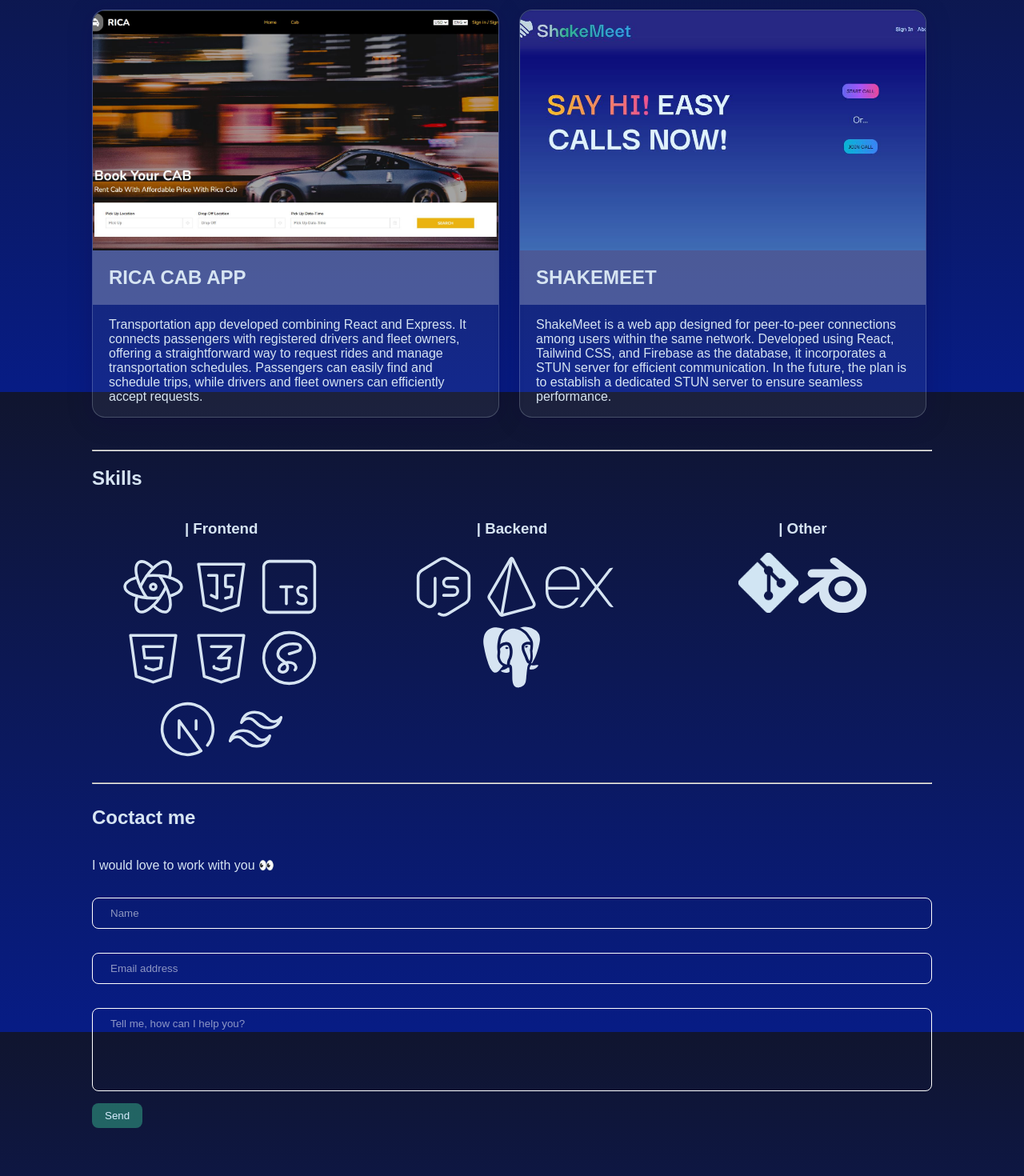
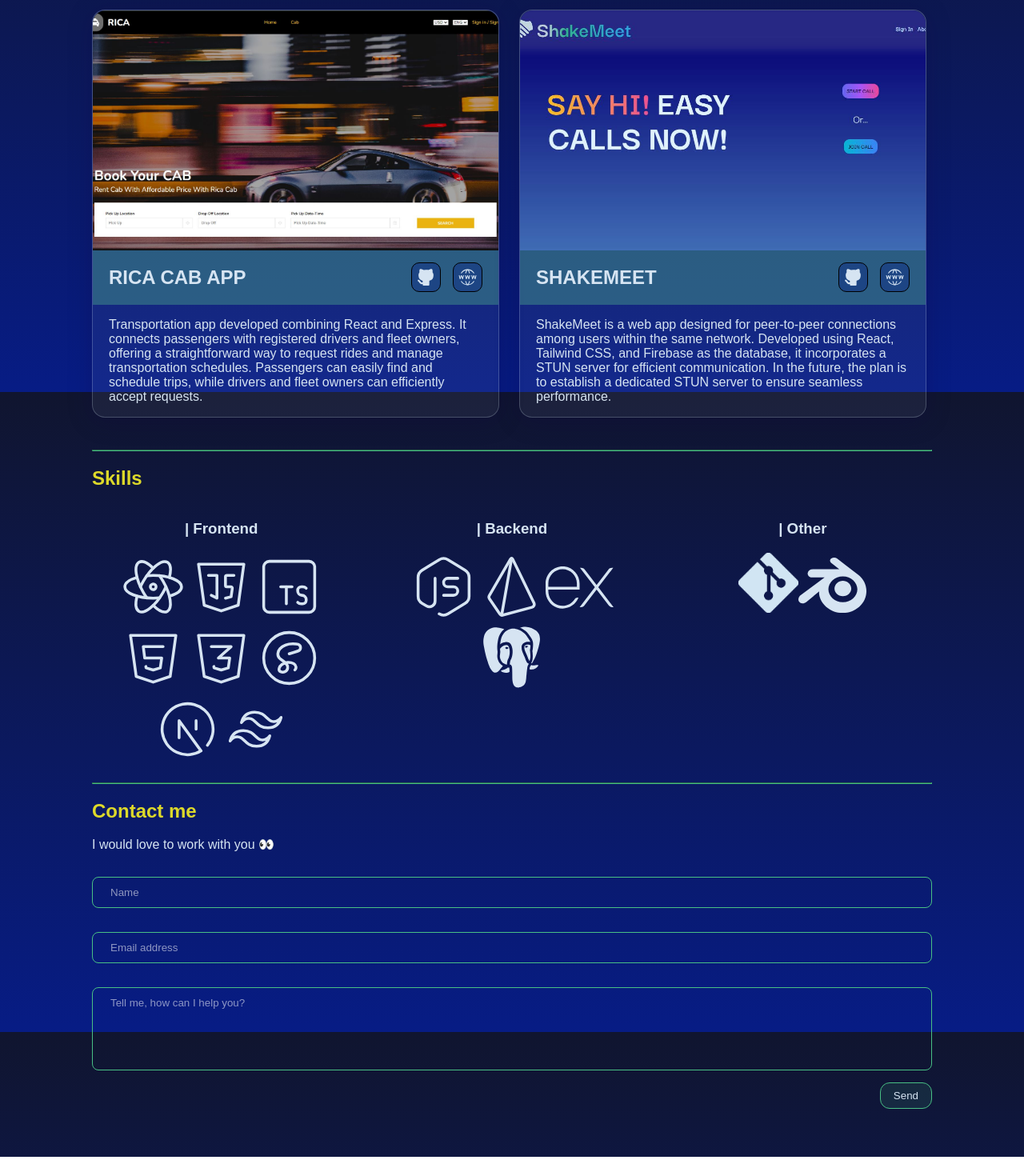
Before and after one commit to mercuryeater/portfolio, a Next.js app: page / in a window 1280 px wide. Shown: the part 310-1780 px from the top of the page at 80% size. After the commit the page ends 1756 px from the top, so only its background shows below. Built offline with nearby package versions, Linux system fonts and the light colour scheme; a web font is replaced by a local one.

Commit message:
Feature/general styles (#10)
* chore: :lipstick: addColorsUnifyButtons

* feat: :lipstick: addCustomScrollbar

```diff
--- a/src/app/globals.css
+++ b/src/app/globals.css
@@ -40,3 +40,44 @@ body {
   padding: 60px 30px;
   background-attachment: fixed;
 }
+
+hr {
+  border-color: #48bf84;
+}
+
+/* Firefox */
+* {
+  scrollbar-width: thin;
+  scrollbar-color: #48bd82 #b9ffd5;
+}
+
+/* Chrome, Edge and Safari */
+*::-webkit-scrollbar {
+  height: 8px;
+  width: 8px;
+}
+*::-webkit-scrollbar-track {
+  border-radius: 0px;
+  background-color: #0b185b;
+}
+
+*::-webkit-scrollbar-track:hover {
+  background-color: #12237a;
+}
+
+*::-webkit-scrollbar-track:active {
+  background-color: #162b92;
+}
+
+*::-webkit-scrollbar-thumb {
+  border-radius: 20px;
+  background-color: #48bd8285;
+}
+
+*::-webkit-scrollbar-thumb:hover {
+  background-color: #4fd291c9;
+}
+
+*::-webkit-scrollbar-thumb:active {
+  background-color: #50d492e8;
+}
--- a/src/app/page.js
+++ b/src/app/page.js
@@ -9,12 +9,13 @@ export default function Home() {
     <main className="home">
       <Intro />
       <hr />
-      <h2>Projects</h2>
+      <h2 className="home__titles">Projects</h2>
       <Projects />
       <hr />
-      <h2>Skills</h2>
+      <h2 className="home__titles">Skills</h2>
       <Skills />
       <hr />
+      <h2 className="home__titles">Contact me</h2>
       <Contact />
     </main>
   );
--- a/src/app/page.scss
+++ b/src/app/page.scss
@@ -1,4 +1,8 @@
 .home {
   max-width: 1050px;
   margin: auto;
+
+  &__titles {
+    color: #ddd92a;
+  }
 }
--- a/src/components/Contact/Contact.jsx
+++ b/src/components/Contact/Contact.jsx
@@ -14,7 +14,6 @@ export default function Contact() {
 
   return (
     <div className="contact">
-      <h2 className="contact__title">Coctact me</h2>
       <p className="contact__title">I would love to work with you 👀</p>
       <form className="contact__form" onSubmit={sendForm}>
         <input
--- a/src/components/Contact/Contact.scss
+++ b/src/components/Contact/Contact.scss
@@ -1,6 +1,10 @@
 .contact {
   display: flex;
   flex-direction: column;
+
+  &__title {
+    margin-top: -2px;
+  }
 
   &__form {
     display: flex;
@@ -11,11 +15,20 @@
     background-color: transparent;
     color: #d6e4f2;
     margin: 15px 0px;
-    border: 1px white solid;
+    border: 1px #48bf84 solid;
     border-radius: 8px;
     padding: 11px 22px;
     vertical-align: top;
     font-family: inherit;
+
+    &:focus {
+      outline: 1px #48bf84 solid;
+    }
+
+    &:autofill {
+      border: #48bf84 3px solid;
+      background-color: #48bf84;
+    }
 
     &::placeholder {
       color: rgba(255, 255, 255, 0.541);
@@ -28,12 +41,24 @@
   }
 
   &__btn {
-    background-color: #3ac9996e;
-    color: rgb(217, 237, 255);
-    border: none;
-    border-radius: 8px;
+    color: inherit;
+    background-color: #48bf841f;
+    border: 1px solid #48bf84;
+    border-radius: 12px;
     width: fit-content;
     padding: 8px 16px;
     cursor: pointer;
+    transition: all 0.2s ease-out;
+    align-self: flex-end;
+
+    &:hover {
+      background-color: #48bf8454;
+      transform: scale(1.05);
+    }
+
+    &:active {
+      background-color: #48bf84c9;
+      transform: scale(1);
+    }
   }
 }
--- a/src/components/Intro/Intro.scss
+++ b/src/components/Intro/Intro.scss
@@ -14,6 +14,7 @@
       font-size: 38px;
       margin: 0px;
       text-align: left;
+      color: #ddd92a;
     }
     h3 {
       font-family: "ProximaNova-Thin";
@@ -31,20 +32,23 @@
       a {
         display: flex;
         align-items: center;
-        background-color: transparent;
-        border: 1px solid white;
+        background-color: #48bf841f;
+        border: 1px solid #48bf84;
         color: #d6e4f2;
         border-radius: 12px;
         padding: 6px 12px;
         text-decoration: none;
+        transition: all 0.2s ease-out;
       }
 
       a:hover {
-        background-color: rgba(61, 86, 212, 0.404);
+        background-color: #48bf8454;
+        transform: scale(1.05);
       }
 
       a:active {
-        background-color: rgba(20, 51, 209, 0.692);
+        background-color: #48bf84c9;
+        transform: scale(1);
       }
     }
   }
--- a/src/components/Projects/MainProject.jsx
+++ b/src/components/Projects/MainProject.jsx
@@ -1,15 +1,21 @@
 import Image from "next/image";
 import Link from "next/link";
+import { IconBrandGithubFilled, IconWorldWww } from "@tabler/icons-react";
 import "./MainProject.scss";
 
-export default function MainProject({ source, name, description, url }) {
+export default function MainProject({
+  source,
+  name,
+  description,
+  webUrl,
+  repoUrl,
+}) {
   const imageStyle = {
     maxWidth: "100%",
     objectFit: "cover",
     maxHeight: "100%",
   };
   return (
-    <Link className="link" href={url} target="_blank">
     <div className="project">
       <div className="project__thumb">
         <Image
@@ -21,10 +27,17 @@ export default function MainProject({ source, name, description, url }) {
         />
       </div>
       <div className="project__texts">
-          <h2 className="project__texts__name">{name}</h2>
+        <span className="project__texts__name">
+          <h2>{name}</h2>
+          <Link href={repoUrl} target="_blank">
+            <IconBrandGithubFilled size={25} stroke={1} />
+          </Link>
+          <Link href={webUrl} target="_blank">
+            <IconWorldWww size={25} stroke={1} />
+          </Link>
+        </span>
         <p className="project__texts__description">{description}</p>
       </div>
     </div>
-    </Link>
   );
 }
--- a/src/components/Projects/MainProject.scss
+++ b/src/components/Projects/MainProject.scss
@@ -1,11 +1,3 @@
-.link {
-  width: fit-content;
-  text-decoration: none;
-  color: inherit;
-  flex-basis: calc(90% - 16px);
-  box-sizing: border-box;
-}
-
 .project {
   /* From https://css.glass */
   background: rgba(214, 228, 242, 0.059);
@@ -17,11 +9,10 @@
   align-items: start;
   flex-basis: calc(90% - 16px);
   box-sizing: border-box;
-  cursor: pointer;
   transition: all 0.3s ease;
 
   &:hover {
-    transform: scale(1.03);
+    transform: scale(1.01);
   }
 
   &__thumb {
@@ -37,9 +28,39 @@
     grid-template-rows: auto auto;
 
     &__name {
-      background-color: #c1cad650;
+      display: grid;
+      grid-template-columns: 3fr 1fr auto auto;
+      gap: 15px;
+      align-content: center;
+      background-color: #3e89898c;
       margin: 0px;
-      padding: 20px;
+      padding: 0px 20px;
+
+      h2 {
+        grid-column: 1 / span 2;
+      }
+
+      a {
+        align-self: center;
+        text-decoration: none;
+        color: inherit;
+        border-radius: 10px;
+        border: 1px black solid;
+        display: flex;
+        padding: 5px;
+        background-color: #071c855d;
+        transition: all 0.1s ease-out;
+      }
+
+      a:hover {
+        background-color: #071c8579;
+        transform: scale(1.05);
+      }
+
+      a:active {
+        background-color: #071c85b0;
+        transform: scale(1);
+      }
     }
 
     &__description {
@@ -52,7 +73,4 @@
   .project {
     flex-basis: calc(50% - 16px);
   }
-  .link {
-    flex-basis: calc(50% - 16px);
-  }
 }
--- a/src/components/Projects/Projects.jsx
+++ b/src/components/Projects/Projects.jsx
@@ -6,14 +6,17 @@ export default function Projects() {
     name: "RICA CAB APP",
     description:
       "Transportation app developed combining React and Express. It connects passengers with registered drivers and fleet owners, offering a straightforward way to request rides and manage transportation schedules. Passengers can easily find and schedule trips, while drivers and fleet owners can efficiently accept requests.",
-    url: "https://cab-frontend.vercel.app/",
+    webUrl: "https://cab-frontend.vercel.app/",
+    repoUrl: "https://github.com/davidenco88/frontend-cab",
+    // https://github.com/davidenco88/backend-cab
   };
 
   const shakeMeet = {
     name: "SHAKEMEET",
     description:
       "ShakeMeet is a web app designed for peer-to-peer connections among users within the same network. Developed using React, Tailwind CSS, and Firebase as the database, it incorporates a STUN server for efficient communication. In the future, the plan is to establish a dedicated STUN server to ensure seamless performance. ",
-    url: "https://shakemeet-develop.onrender.com/",
+    webUrl: "https://shakemeet-develop.onrender.com/",
+    repoUrl: "https://github.com/mercuryeater/ShakeMeet",
   };
   return (
     <main className="projects">
@@ -21,13 +24,15 @@ export default function Projects() {
         source={"/RICA.JPG"}
         name={ricaCab.name}
         description={ricaCab.description}
-        url={ricaCab.url}
+        webUrl={ricaCab.webUrl}
+        repoUrl={ricaCab.repoUrl}
       />
       <MainProject
         source={"/SM.JPG"}
         name={shakeMeet.name}
         description={shakeMeet.description}
-        url={shakeMeet.url}
+        webUrl={shakeMeet.webUrl}
+        repoUrl={shakeMeet.repoUrl}
       />
     </main>
   );
--- a/src/components/Projects/Projects.scss
+++ b/src/components/Projects/Projects.scss
@@ -10,7 +10,7 @@
   margin-bottom: 40px;
 }
 
-@media screen and (min-width: 570px) {
+@media screen and (min-width: 640px) {
   .projects {
     flex-direction: row;
     align-items: stretch;
```
Also changed, not shown: src/components/Intro/Intro.jsx (line endings or trailing spaces), src/components/Skills/Skills.jsx (line endings or trailing spaces). Lines whose indentation alone changed are shown as unchanged.
